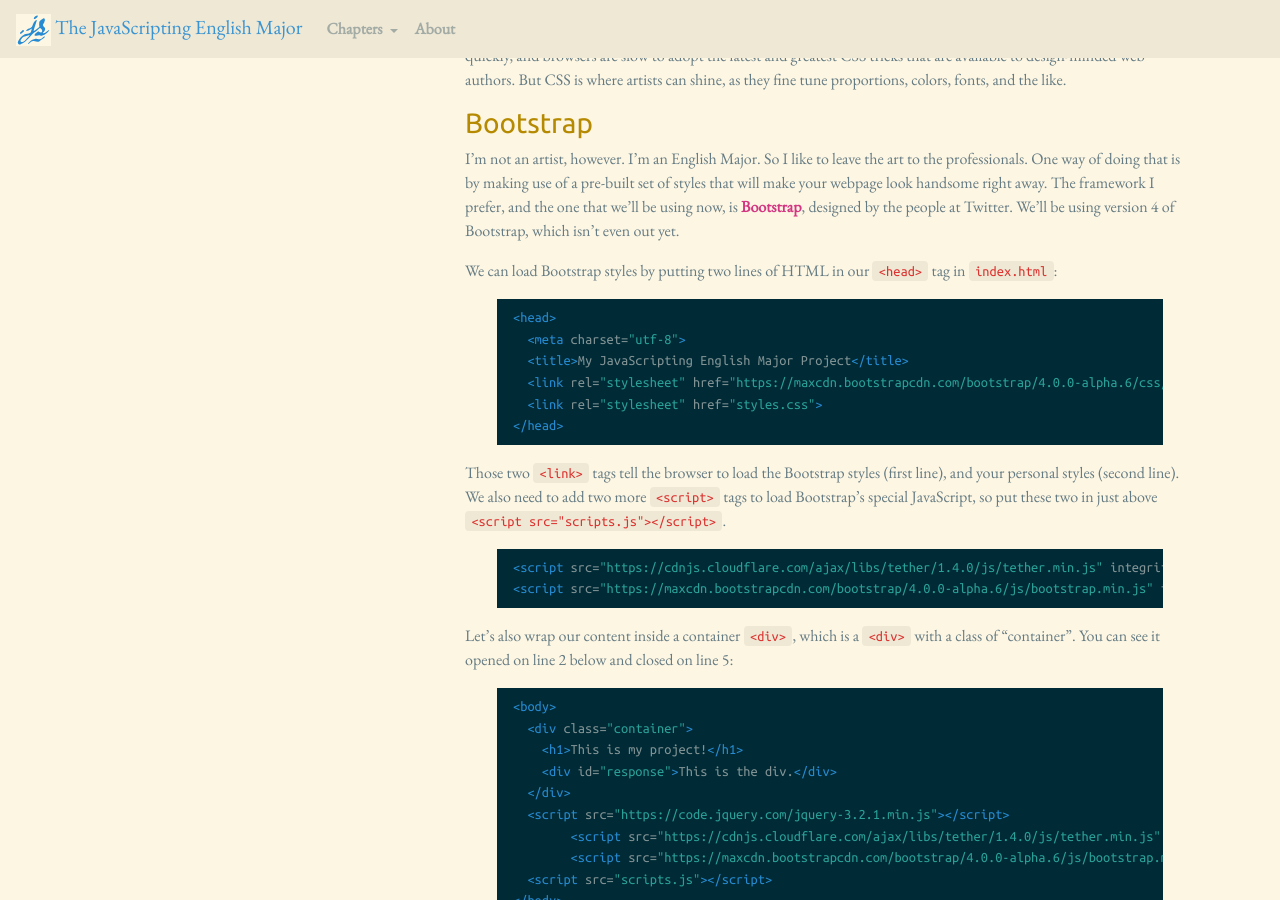
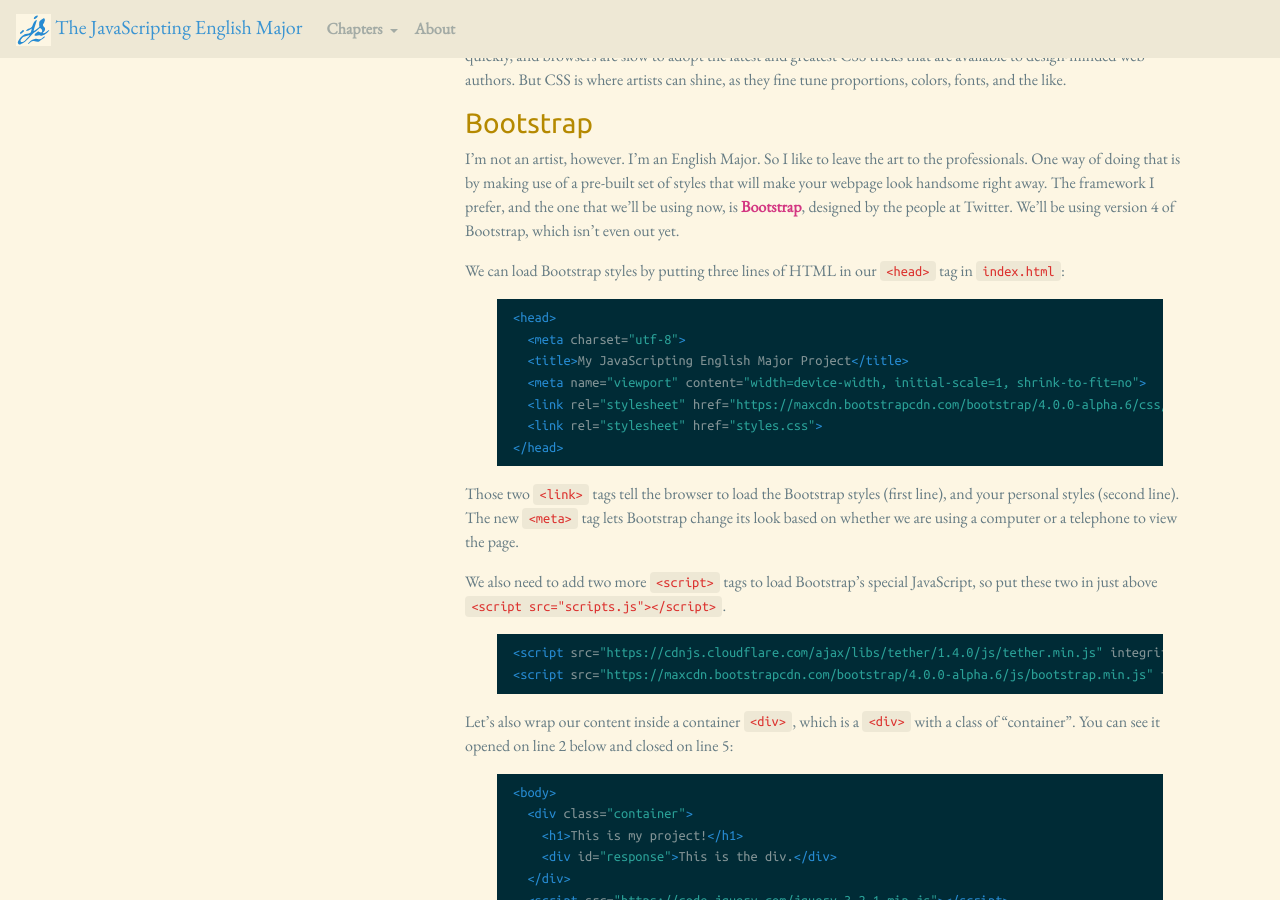
Before and after one commit to muziejus/javascripting-english-major, a Jekyll site: the page built from 8-webpage.md, in a window 1280 px wide and 900 px high, scrolled down 2171 px. Built offline with Jekyll 4.4.1, drawn with Linux system fonts in a browser that asks for light colours; nearby versions of some CDN libraries.

Commit message:
Add view port meta to bootstrap.

````diff
--- a/8-webpage.md
+++ b/8-webpage.md
@@ -141,22 +141,27 @@
 [Bootstrap](http://getbootstrap.com), designed by the people at Twitter. We’ll
 be using version 4 of Bootstrap, which isn’t even out yet.
 
-We can load Bootstrap styles by putting two lines of HTML in our `<head>` tag in
-`index.html`:
+We can load Bootstrap styles by putting three lines of HTML in our `<head>`
+tag in `index.html`:
 
 ```html
 <head>
   <meta charset="utf-8">
   <title>My JavaScripting English Major Project</title>
+  <meta name="viewport" content="width=device-width, initial-scale=1, shrink-to-fit=no">
   <link rel="stylesheet" href="https://maxcdn.bootstrapcdn.com/bootstrap/4.0.0-alpha.6/css/bootstrap.min.css" integrity="sha384-rwoIResjU2yc3z8GV/NPeZWAv56rSmLldC3R/AZzGRnGxQQKnKkoFVhFQhNUwEyJ" crossorigin="anonymous">
   <link rel="stylesheet" href="styles.css">
 </head>
 ```
 
 Those two `<link>` tags tell the browser to load the Bootstrap styles (first
-line), and your personal styles (second line). We also need to add two more
-`<script>` tags to load Bootstrap’s special JavaScript, so put these two in
-just above `<script src="scripts.js"></script>`.
+line), and your personal styles (second line). The new `<meta>` tag lets
+Bootstrap change its look based on whether we are using a computer or a
+telephone to view the page.
+
+We also need to add two more `<script>` tags to load Bootstrap’s special
+JavaScript, so put these two in just above `<script
+src="scripts.js"></script>`.
 
 ```html
 <script src="https://cdnjs.cloudflare.com/ajax/libs/tether/1.4.0/js/tether.min.js" integrity="sha384-DztdAPBWPRXSA/3eYEEUWrWCy7G5KFbe8fFjk5JAIxUYHKkDx6Qin1DkWx51bBrb" crossorigin="anonymous"></script>
--- a/prologue.html
+++ b/prologue.html
@@ -6,6 +6,7 @@
   <head>
     <meta charset="utf-8">
     <title>General Prologue</title>
+    <meta name="viewport" content="width=device-width, initial-scale=1, shrink-to-fit=no">
     <link rel="stylesheet" href="https://maxcdn.bootstrapcdn.com/bootstrap/4.0.0-alpha.6/css/bootstrap.min.css" integrity="sha384-rwoIResjU2yc3z8GV/NPeZWAv56rSmLldC3R/AZzGRnGxQQKnKkoFVhFQhNUwEyJ" crossorigin="anonymous">
   </head>
   <body>
````
Also changed, not shown: 9-dataset.md (+1 -0 lines).
